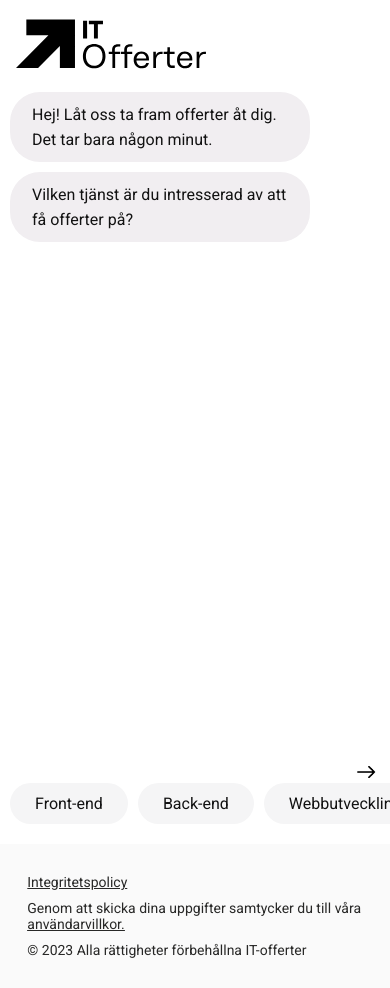
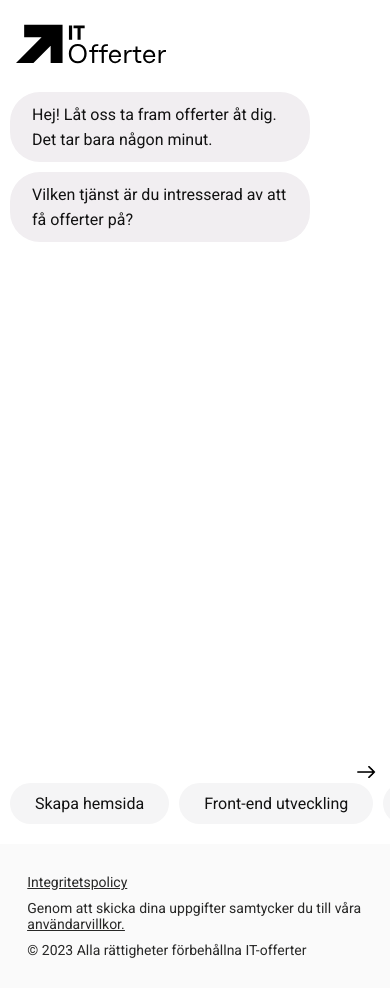
Before and after one commit to UmerAnsari222/impevia-chat, a plain HTML site: page index.html in a window 390 px wide. Drawn offline with nearby package versions, Linux system fonts and the light colour scheme.

Commit message:
updating content

```diff
--- a/css/style.css
+++ b/css/style.css
@@ -363,6 +363,7 @@ input[type="file"] {
   body {
     background-color: transparent;
   }
+
   .chat-section {
     width: 70%;
     margin: 0 auto;
@@ -456,7 +457,7 @@ input[type="file"] {
 
 @media screen and (max-width: 400px) {
   .logo {
-    width: 190px;
+    width: 150px;
   }
   .arrowImage {
     display: block;
--- a/js/script.js
+++ b/js/script.js
@@ -18,14 +18,16 @@ const questions = [
     input: "button",
     placeholder: "",
     answers: [
-      "Front-end",
-      "Back-end",
+      "Skapa hemsida",
+      // "Skapa ny hemsida",
+      "Front-end utveckling",
+      "Back-end utveckling",
+      "Utveckling av befintlig hemsida",
       "Webbutveckling",
       "Webbdesign",
       "Systemutveckling",
-      "Skapa ny hemsida",
+      // "Skapa ny hemsida",
       // "Ny hemsida",
-      "Utveckling av befintlig hemsida",
       "Sökoptimering",
       "Marknadsföring",
       "Apputveckling",
```
